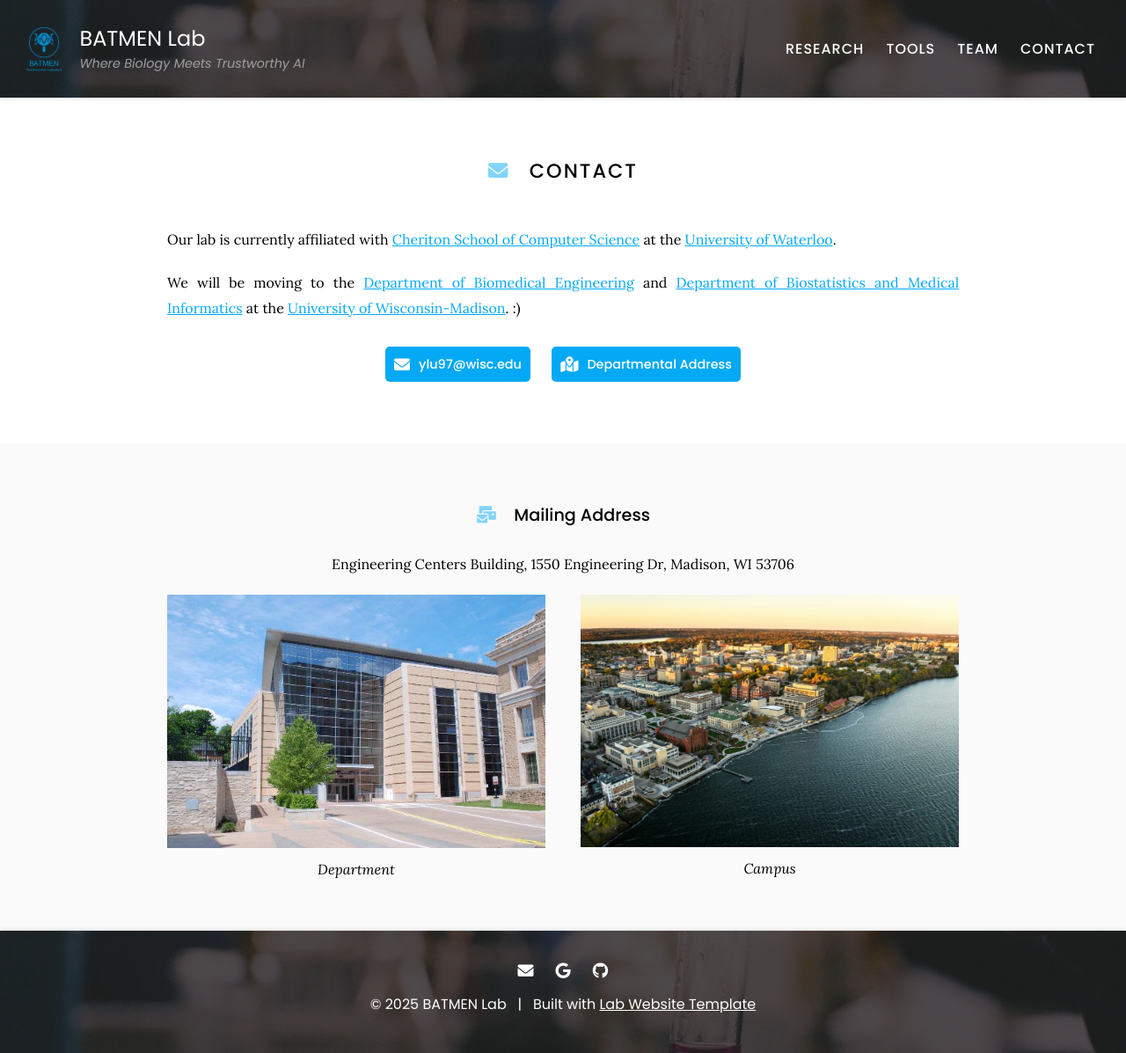
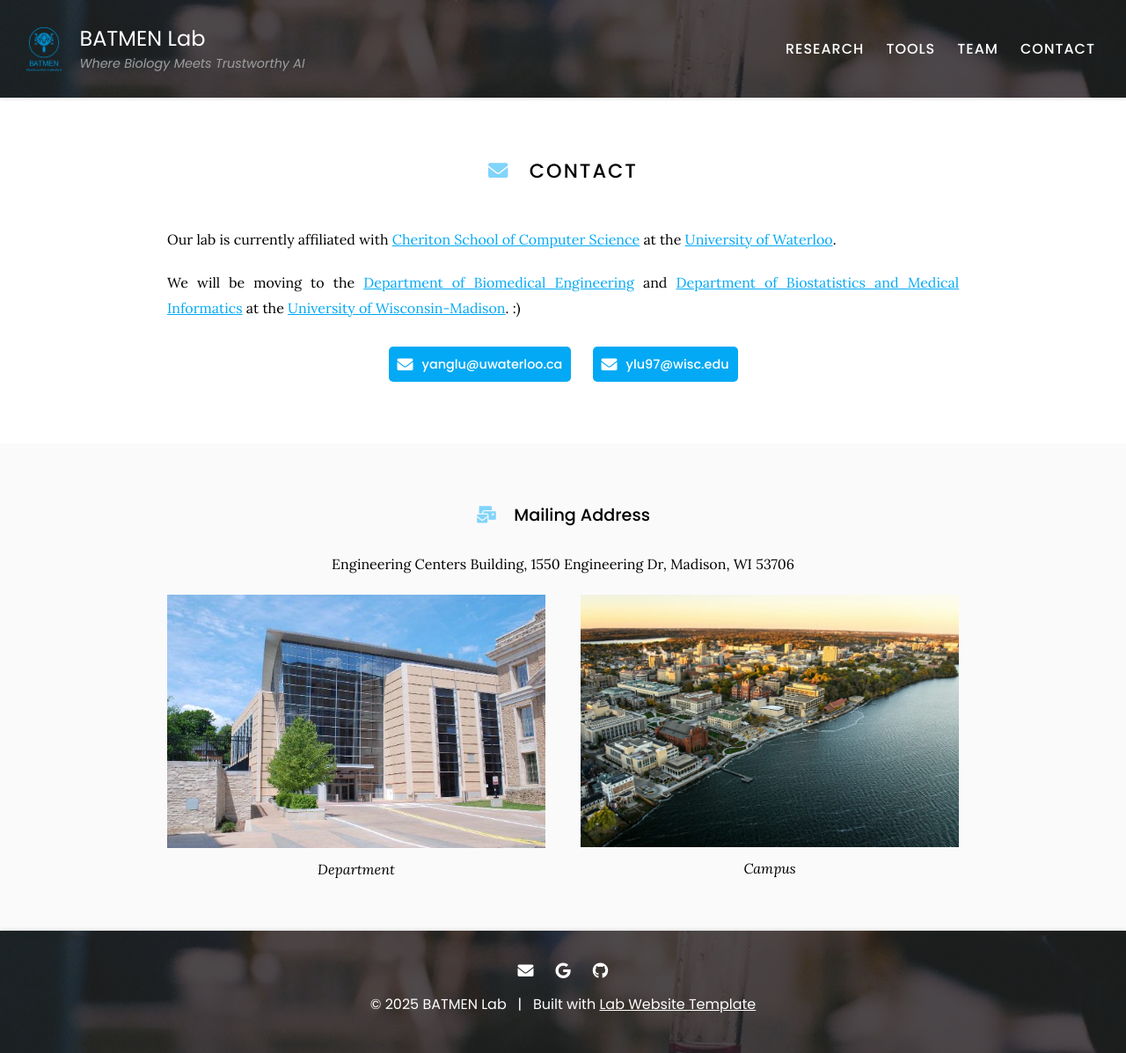
Before and after one commit to batmen-lab/batmen-lab.github.io, a Jekyll site: the page built from contact/index.md, in a window 1280 px wide. Shown: the whole page at 88% size. Built offline with Jekyll 4.4.1, drawn with Linux system fonts in a browser that asks for light colours.

Commit message:
add some changes

```diff
--- a/contact/index.md
+++ b/contact/index.md
@@ -15,18 +15,18 @@
   include link.html
   type="email"
   icon=""
-  text="ylu97@wisc.edu"
+  text="yanglu@uwaterloo.ca"
   tooltip=""
-  link="ylu97@wisc.edu"
+  link="yanglu@uwaterloo.ca"
   style="button"
 %}
 {%
   include link.html
-  type="address"
+  type="email"
   icon=""
-  text="Departmental Address"
-  tooltip="Our location for easy navigation"
-  link="https://g.co/kgs/XUcVnU8"
+  text="ylu97@wisc.edu"
+  tooltip=""
+  link="ylu97@wisc.edu"
   style="button"
 %}
 {:.center}
```
